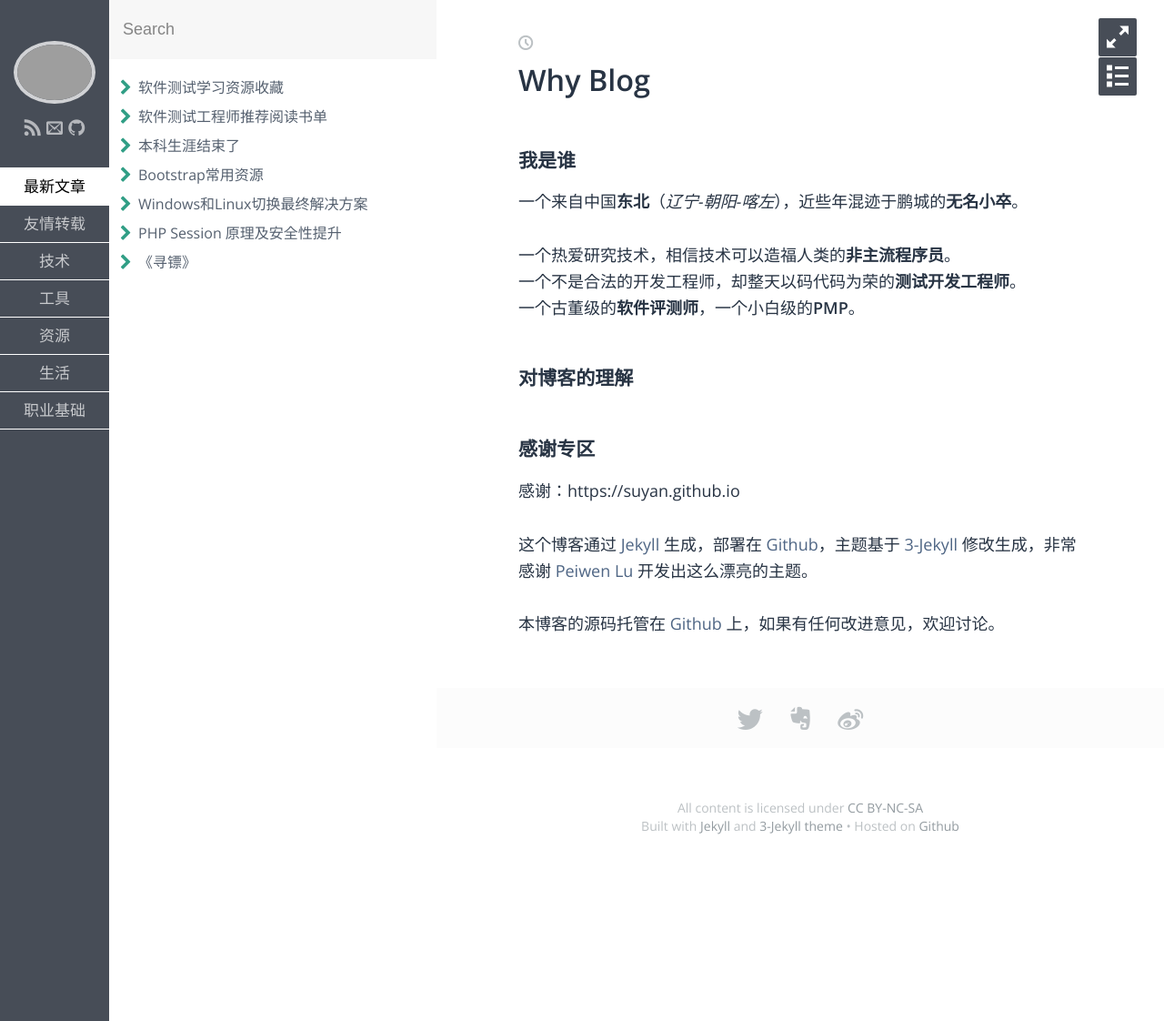
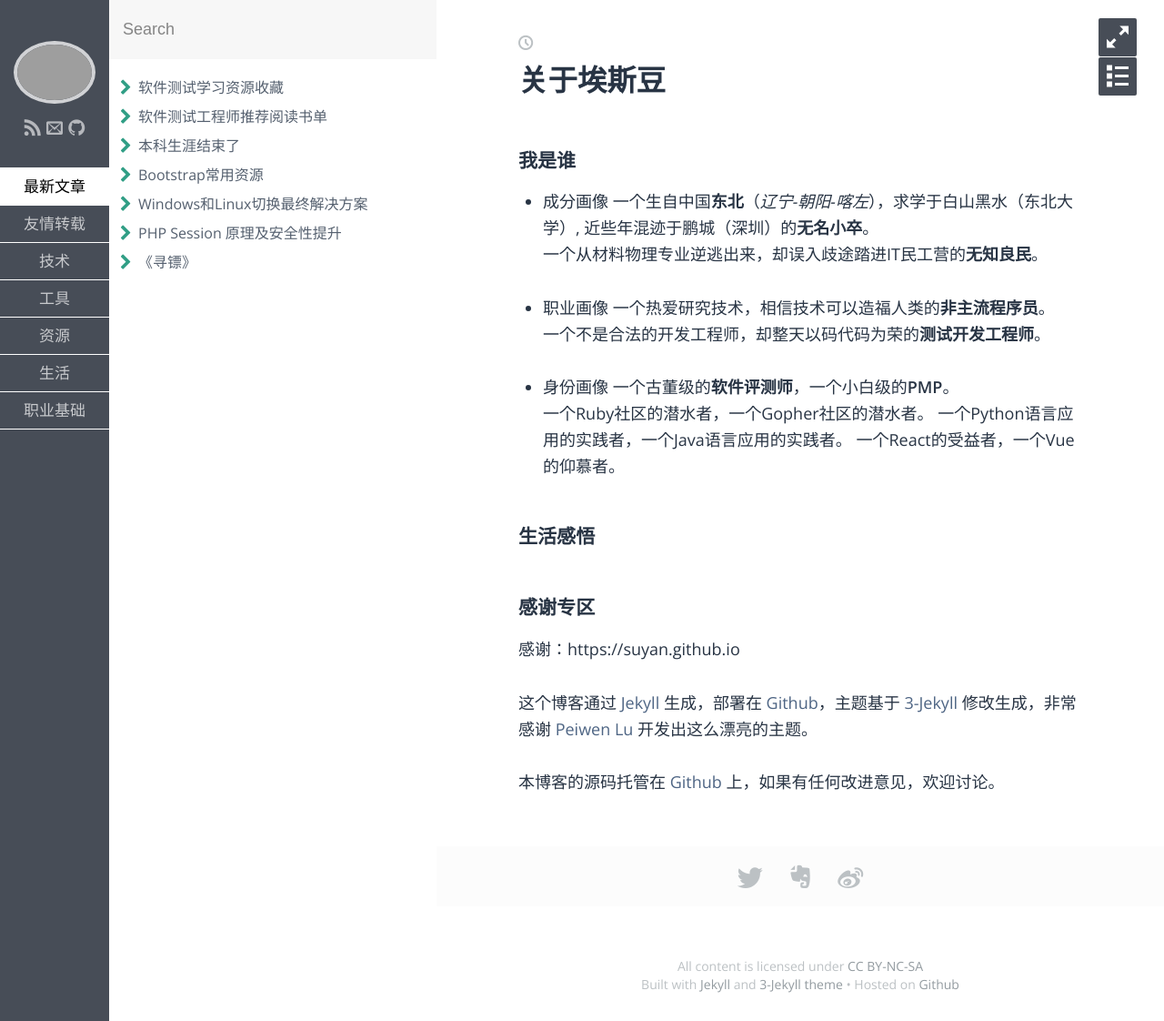
Before and after one commit to AceDou/acedou.github.io, a Jekyll site: the page built from index.md, in a window 1280 px wide. Shown: the whole page at 91% size. Built offline with Jekyll 4.4.1, drawn with Linux system fonts in a browser that asks for light colours; some web fonts are replaced.

Commit message:
Update index.md

```diff
--- a/index.md
+++ b/index.md
@@ -1,17 +1,27 @@
 ---
-title: Why Blog
+title: 关于埃斯豆
 layout: post
+category: 我
+keywords: 埃斯豆，窦献策，AceDou
 ---
 
 ### 我是谁
 
-一个来自中国**东北**（*辽宁-朝阳-喀左*），近些年混迹于鹏城的**无名小卒**。
+* 成分画像
+一个生自中国**东北**（*辽宁-朝阳-喀左*），求学于白山黑水（东北大学）, 近些年混迹于鹏城（深圳）的**无名小卒**。
+一个从材料物理专业逆逃出来，却误入歧途踏进IT民工营的**无知良民**。
 
+* 职业画像
 一个热爱研究技术，相信技术可以造福人类的**非主流程序员**。
 一个不是合法的开发工程师，却整天以码代码为荣的**测试开发工程师**。
+
+* 身份画像
 一个古董级的**软件评测师**，一个小白级的**PMP**。
+一个Ruby社区的潜水者，一个Gopher社区的潜水者。
+一个Python语言应用的实践者，一个Java语言应用的实践者。
+一个React的受益者，一个Vue的仰慕者。
 
-### 对博客的理解
+### 生活感悟
 
 
 
```
